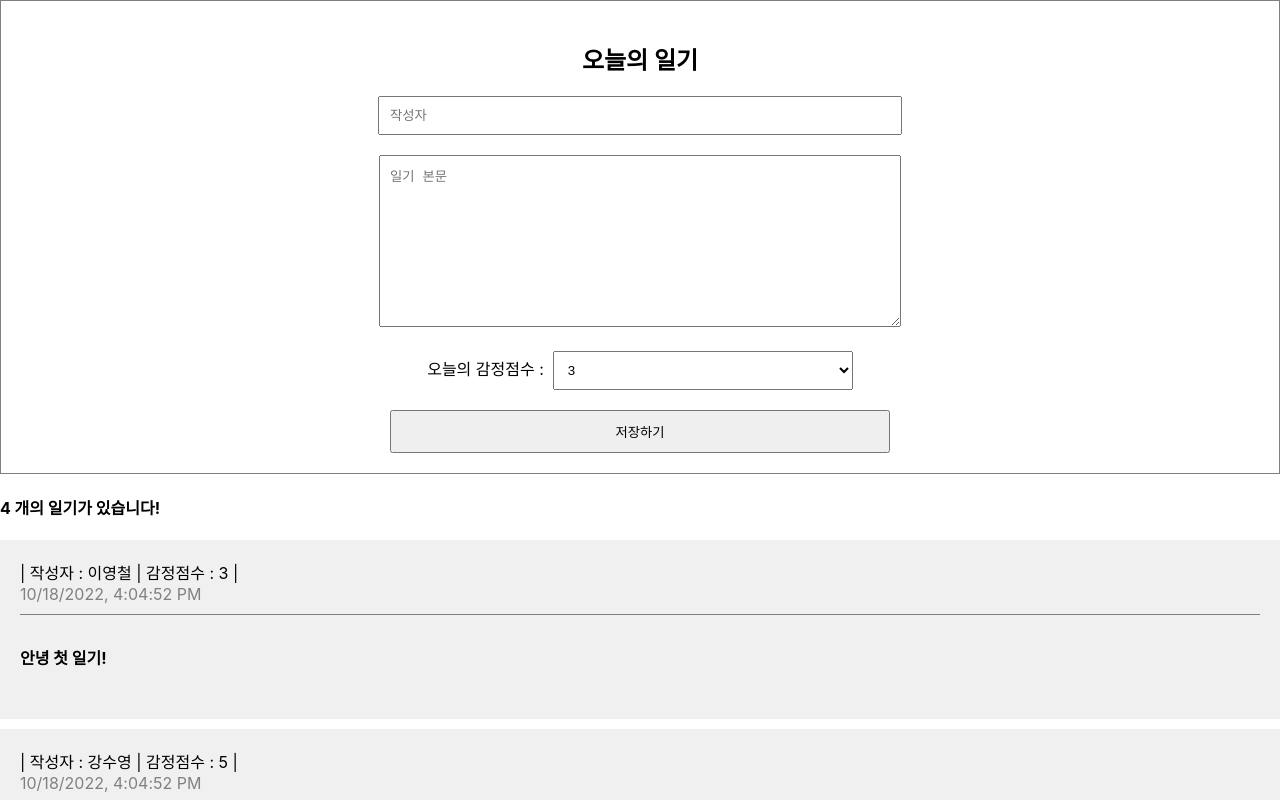
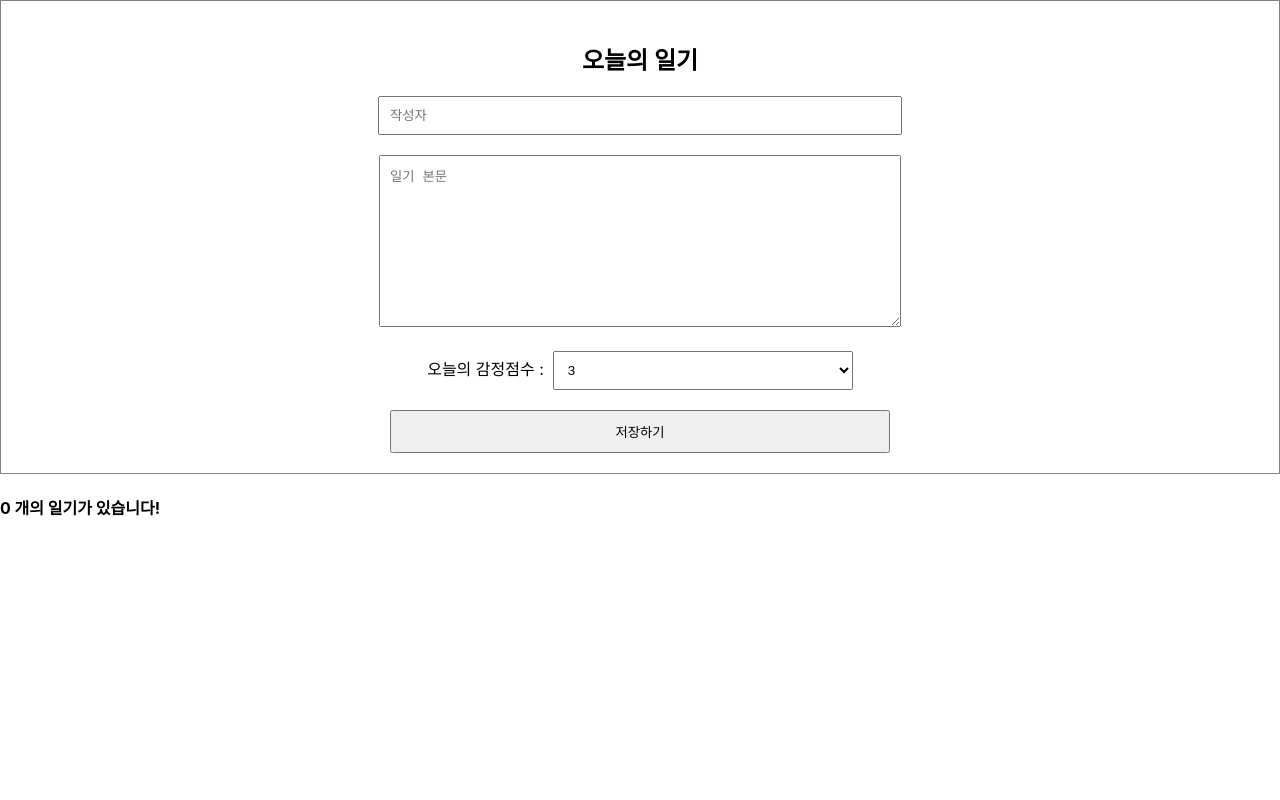
Before and after one commit to YoungcheolLee/simpleDiary, a React (Create React App) app: page / in a window 1280 px wide. Shown: the top 800 px of the page. Built offline with nearby package versions, Linux system fonts and the light colour scheme.

Commit message:
[feat] 다이어리 저장하기 기능 추가

```diff
--- a/src/App.js
+++ b/src/App.js
@@ -1,43 +1,68 @@
+import React, { useRef, useState } from "react";
 import "./App.css";
 import DiaryEditor from "./DiaryEditor";
 import DiaryList from "./DiaryList";
 
-const dummyList = [
-  {
-    id: 1,
-    author: "이영철",
-    content: "안녕 첫 일기!",
-    emotion: 3,
-    created_date: new Date().getTime(),
-  },
-  {
-    id: 2,
-    author: "강수영",
-    content: "나는 수영쿤",
-    emotion: 5,
-    created_date: new Date().getTime(),
-  },
-  {
-    id: 3,
-    author: "감자",
-    content: "아빠가 넘 좋앙 멍멍",
-    emotion: 5,
-    created_date: new Date().getTime(),
-  },
-  {
-    id: 4,
-    author: "후추",
-    content: "엄마가 넘 좋앙 멍멍",
-    emotion: 5,
-    created_date: new Date().getTime(),
-  },
-];
+// const dummyList = [
+//   {
+//     id: 1,
+//     author: "이영철",
+//     content: "안녕 첫 일기!",
+//     emotion: 3,
+//     created_date: new Date().getTime(),
+//   },
+//   {
+//     id: 2,
+//     author: "강수영",
+//     content: "나는 수영쿤",
+//     emotion: 5,
+//     created_date: new Date().getTime(),
+//   },
+//   {
+//     id: 3,
+//     author: "감자",
+//     content: "아빠가 넘 좋앙 멍멍",
+//     emotion: 5,
+//     created_date: new Date().getTime(),
+//   },
+//   {
+//     id: 4,
+//     author: "후추",
+//     content: "엄마가 넘 좋앙 멍멍",
+//     emotion: 5,
+//     created_date: new Date().getTime(),
+//   },
+// ];
 
 function App() {
+  const [data, setData] = useState([]);
+
+  //데이터가 추가될 때 마다 ID 추가 하는 기능
+  const dataId = useRef(0);
+
+  /* [일기 배열에 새로운 일기를 추가하는 함수]
+  로직 : 1. DiaryEditor 에서 새로운 일기 작성 후 "저장하기" 버튼 클릭
+         2. 작성한 일기가 onCreate 함수를 통해 data에 업데이트 됨. */
+  const onCreate = (author, content, emotion) => {
+    //현재 시간
+    const created_date = new Date().getTime();
+
+    //새로운 일기아이템으로 추가되어야 하는 데이터를 담은 상수
+    const newItem = {
+      author,
+      content,
+      emotion,
+      created_date,
+      id: dataId.current,
+    };
+    dataId.current += 1;
+    setData([newItem, ...data]);
+  };
+
   return (
     <div className="App">
-      <DiaryEditor />
-      <DiaryList diaryList={dummyList} />
+      <DiaryEditor onCreate={onCreate} />
+      <DiaryList diaryList={data} />
     </div>
   );
 }
--- a/src/DiaryEditor.js
+++ b/src/DiaryEditor.js
@@ -3,7 +3,7 @@
 /* [설명]
    - 다이어리 "작성" 기능을 담당하는 컴포넌트
 */
-const DiaryEditor = () => {
+const DiaryEditor = ({ onCreate }) => {
   //useRef함수를 호출하여 어떠한 반환값을 authorInput 이란 상수에 담아줌
   //useRef()는 DOM요소를 선택가능하게 하는 기능
   const authorInput = useRef();
@@ -36,7 +36,15 @@
       return;
     }
 
+    onCreate(state.author, state.content, state.emotion);
     alert("일기 저장성공!");
+
+    //저장 후 editor 부분 초기화 작업
+    setState({
+      author: "",
+      content: "",
+      emotion: 1,
+    });
   };
 
   return (
--- a/src/DiaryList.js
+++ b/src/DiaryList.js
@@ -2,6 +2,7 @@
 
 const DiaryList = ({ diaryList }) => {
   console.log(diaryList);
+
   return (
     <div className="DiaryList">
       <h4>{diaryList.length} 개의 일기가 있습니다!</h4>
```
